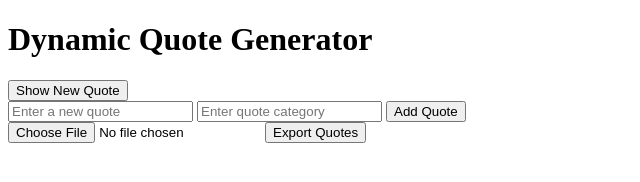
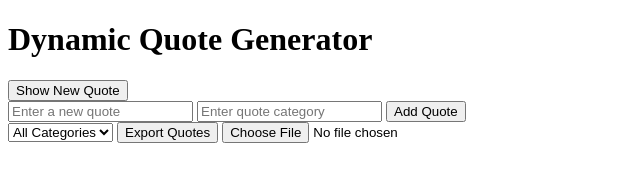
Before and after one commit to Charismaticinigma/alx_fe_javascript, a plain HTML site: page dom-manipulation/index.html in a window 1280 px wide. Shown: the whole page, without its empty margins (0-640 px from the left). Drawn offline with Linux system fonts and the light colour scheme.

Commit message:
added file

```diff
--- a/dom-manipulation/index.html
+++ b/dom-manipulation/index.html
@@ -4,18 +4,25 @@
     <meta charset="UTF-8">
     <meta name="viewport" content="width=device-width, initial-scale=1.0">
     <title>Dynamic Quote Generator</title>
+    <link rel="stylesheet" href="style.css">
 </head>
 <body>
+    <div class="container">
         <h1>Dynamic Quote Generator</h1>
         <div id="quoteDisplay"></div>
         <button id="newQuote">Show New Quote</button>
         <div>
             <input id="newQuoteText" type="text" placeholder="Enter a new quote" />
             <input id="newQuoteCategory" type="text" placeholder="Enter quote category" />
-        <button id="addQuote" onclick="addQuote()">Add Quote</button>
+            <button onclick="addQuote()">Add Quote</button>
         </div>
+        <select id="categoryFilter" onchange="filterQuotes()">
+            <option value="all">All Categories</option>
+            <!-- Dynamically populated categories -->
+        </select>
+        <button id="exportQuotes">Export Quotes</button>
         <input type="file" id="importFile" accept=".json" onchange="importFromJsonFile(event)" />
-      <button id="exportButton">Export Quotes</button>
+    </div>
     <script src="script.js"></script>
 </body>
 </html>
```
Lines whose indentation alone changed are shown as unchanged.
